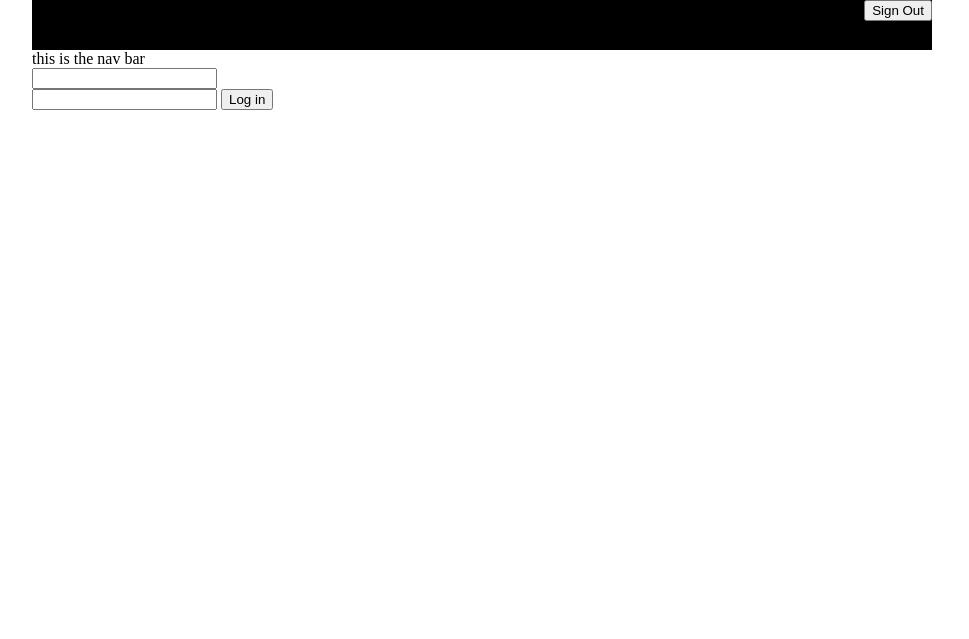
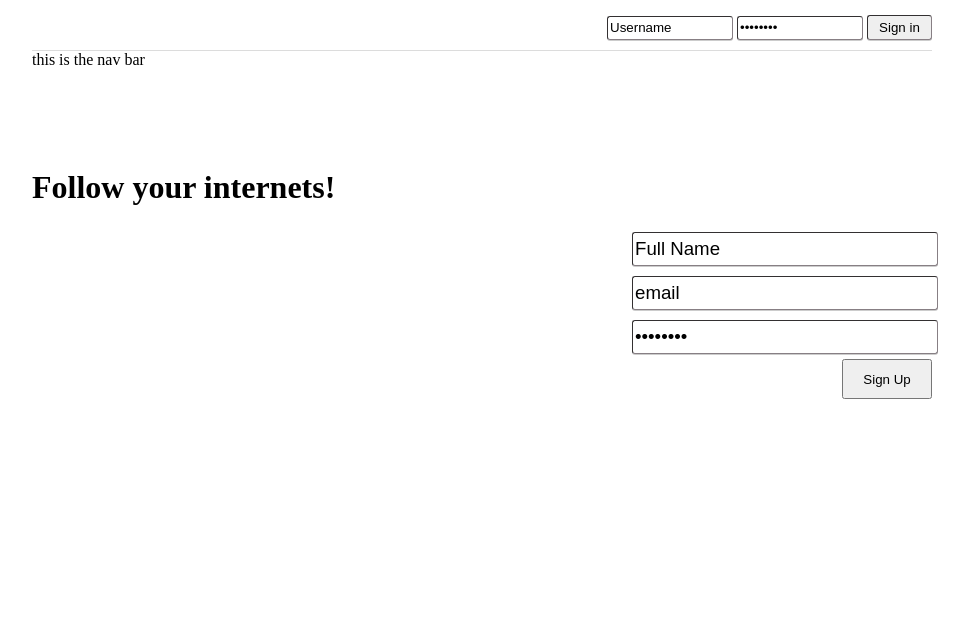
Before and after one commit to Christopotamus/microblog, a Django app: page / in a window 1280 px wide. Shown: the top 639 px of the page, without its empty margins (158-1127 px from the left). Run offline with Django 3.2, Linux system fonts and the light colour scheme; parts of the project's set-up code (start-up, migrations or seed data) failed here and were passed over.

Commit message:
Added registration form. Edited models(added full name field) Moved login and logout stuff.

```diff
--- a/microblogapp/urls.py
+++ b/microblogapp/urls.py
@@ -17,6 +17,8 @@ urlpatterns = patterns('',
     # Uncomment the next line to enable the admin:
     url(r'^admin/', include(admin.site.urls)),
     url(r'^$', home),
+    url(r'^home/', home),
+    url(r'^register/', register),
     url(r'^login/', login),
     url(r'^logout/', logout),
 )
--- a/microblogapp/views.py
+++ b/microblogapp/views.py
@@ -4,17 +4,43 @@ from django.http import HttpResponse
 from wuphf.models import *
 import hashlib
 
+def isLoggedIn(request):
+    if "user" in request.session:
+        return True
+    else:
+        return False
+
 def home(request):
     args = {}
-    if "login_failed" in request.session:
-        print request.session['login_failed']
-        args = {"login_failed":request.session['login_failed']}
-    if "user" in request.session:
-        return render_to_response('index.html', {"user":request.session['user']},context_instance=RequestContext(request))
+    if isLoggedIn(request) and "user" in request.session:
+        args = {"logged_in":True, "user":request.session['user']}
+
+
+    return render_to_response('index.html', args,context_instance=RequestContext(request))
+
+def register(request):
+    args = {}
+
+    if "username" in request.POST and "password" in request.POST and "fullname" in request.POST:
+        hashedPW = hashlib.md5(request.POST['password']).hexdigest()
+        new_user = Author(username=request.POST['username'],password=hashedPW,fullname=request.POST['fullname'])
+    try:
+        user = Author.objects.get(username=new_user.username)
+    except Author.DoesNotExist:
+        new_user.save()
+        args = {'success':True}
     else:
-        return render_to_response('login.html', args,context_instance=RequestContext(request))
+        args = {'success':False}
+
+    #validate fields
+    #send confirmation email
+    #check for matches on username OR email
+    return render_to_response('/register/',args,context_instance=RequestContext(request))
 
 def login(request):
+    if "user" in request.session:
+        del request.session['user']
+
     if 'username' in request.POST and 'password' in request.POST:
         if request.POST['username'] != '' and request.POST['password'] != '':
             username = request.POST['username']
@@ -22,14 +48,11 @@ def login(request):
             try:
                 user = auth_users.objects.get(username=username, password=password)
             except auth_users.DoesNotExist:
-                request.session['login_failed'] = True
                 return redirect('/')
             else:
                 request.session['user'] = user.username
-                request.session['login_failed'] = False
-                return redirect('/')
+                return redirect('/home')
 
-    request.session['login_failed'] = True
     return redirect('/')
 
 def logout(request):
--- a/microblogapp/wuphf/models.py
+++ b/microblogapp/wuphf/models.py
@@ -6,6 +6,7 @@ class auth_users(models.Model):
     password = models.CharField(max_length=40)
 
 class Author(models.Model):
+    fullname = models.CharField(max_length=60)
     username = models.CharField(max_length=40)
     password = models.CharField(max_length=40)
 
--- a/static/css/main.css
+++ b/static/css/main.css
@@ -9,17 +9,60 @@ html, body{
     margin-right:auto;
 }
 #header{
+    position:relative;
     width:100%;
     height:50px;
-    background-color:black;
+    border-bottom:1px solid rgb(220,220,220);
 }
 #body-wrap{
     width:100%;
     min-height:600px;
 
 }
-#logout-form{
+#sign-in-form,#logout-form{
     float:right;
+    margin-top:15px;
+}
+.sign-in-box{
+    width:120px;
+    height:20px;
+    border-radius: 3px;
+    -moz-border-radius: 3px;
+    -webkit-border-radius: 3px;
+    border: 1px inset #877F84;
+    box-shadow: 0 1px 0 rgba(0,0,0,0.2);
+    -moz-box-shadow: 0 1px 0 rgba(0,0,0,0.2);
+    -webkit-box-shadow: 0 1px 0 rgba(0,0,0,0.2);
+}
+#registration-wrap{
+    margin-top:100px;
+}
+#sign-up-form{
+    float:right;
+    width:300px;
+}
+.sign-up-box{
+    margin-top:5px;
+    margin-bottom:5px;
+    font-size:14pt;
+    width:300px;
+    height:30px;
+    border-radius: 3px;
+    -moz-border-radius: 3px;
+    -webkit-border-radius: 3px;
+    border: 1px inset #877F84;
+    box-shadow: 0 1px 0 rgba(0,0,0,0.2);
+    -moz-box-shadow: 0 1px 0 rgba(0,0,0,0.2);
+}
+.submit-button,#sign-in-submit{
+    text-align:center;
+    width:65px;
+    height:25px;
+}
+#sign-in-submit{
+    float:right;
+    width:90px;
+    height:40px;
 }
 #footer{
     width:100%;
--- a/templates/base.html
+++ b/templates/base.html
@@ -2,7 +2,7 @@
 <html>
     <head>
         <link rel='stylesheet' type='text/css' href="{{ STATIC_URL }}css/main.css" />
-        <title>Woot woot</title>
+        <title>Wuphf</title>
     </head>
     <body>
         <div id='main-wrap'>
--- a/templates/header.html
+++ b/templates/header.html
@@ -1,6 +1,18 @@
 <div id='header'>
-    <form id='logout-form' action="logout">
-        <input type="Submit" value="Sign Out">
+    {% if login_failed %}
+        <h1>Something went wrong! Try logging in again. </h1>
+    {% endif %}
+    {% if not logged_in %}
+    <form id='sign-in-form' action="/login/" method="post">{% csrf_token %}
+        <input class='sign-in-box'type="text" name="username" value="Username">
+        <input class='sign-in-box'type="password" name="password"value="Password">
+        <input class='sign-in-box submit-button'type="submit" value="Sign in">
     </form>
+    {% else %}
+    Welcome, {{ user }}!
+    <form id='logout-form' action="/logout/">
+        <input class='sign-in-box submit-button'type="Submit" value="Sign Out">
+    </form>
+    {% endif %}
 </div>
 {% include 'nav.html' %}
--- a/templates/index.html
+++ b/templates/index.html
@@ -1,2 +1,9 @@
 {% extends 'base.html' %}
-{% block content %}You are logged in as: {{ user }}{% endblock %}
+{% block content %}
+    {% if logged_in %}
+
+    {% else %}
+        {% include 'registration.html' %}
+    {% endif %}
+
+{% endblock %}
--- a/templates/login.html
+++ b/templates/login.html
@@ -1,11 +1,3 @@
 {% extends 'base.html' %}
 {% block content %}
-    {% if login_failed %}
-        <h1>Something went wrong! Try logging in again. </h1>
-    {% endif %}
-    <form action="/login/" method="post">{% csrf_token %}
-        <input type="text" name="username"><br/>
-        <input type="password" name="password">
-        <input type="submit" value="Log in">
-    </form>
 {% endblock %}
--- /dev/null
+++ b/templates/registration.html
@@ -0,0 +1,9 @@
+<div id='registration-wrap'>
+    <h1>Follow your internets!</h1>
+    <form id='sign-up-form' action='/register/' method='post'>{% csrf_token %}
+        <input class='sign-up-box' name='fullname'type='text' value="Full Name">
+        <input class='sign-up-box' name='username'type='text' value="email">
+        <input class='sign-up-box'name='password'type='password' value="Password">
+        <input id="sign-in-submit"class='submit-button' type="submit" value="Sign Up">
+    </form>
+</div>
```
